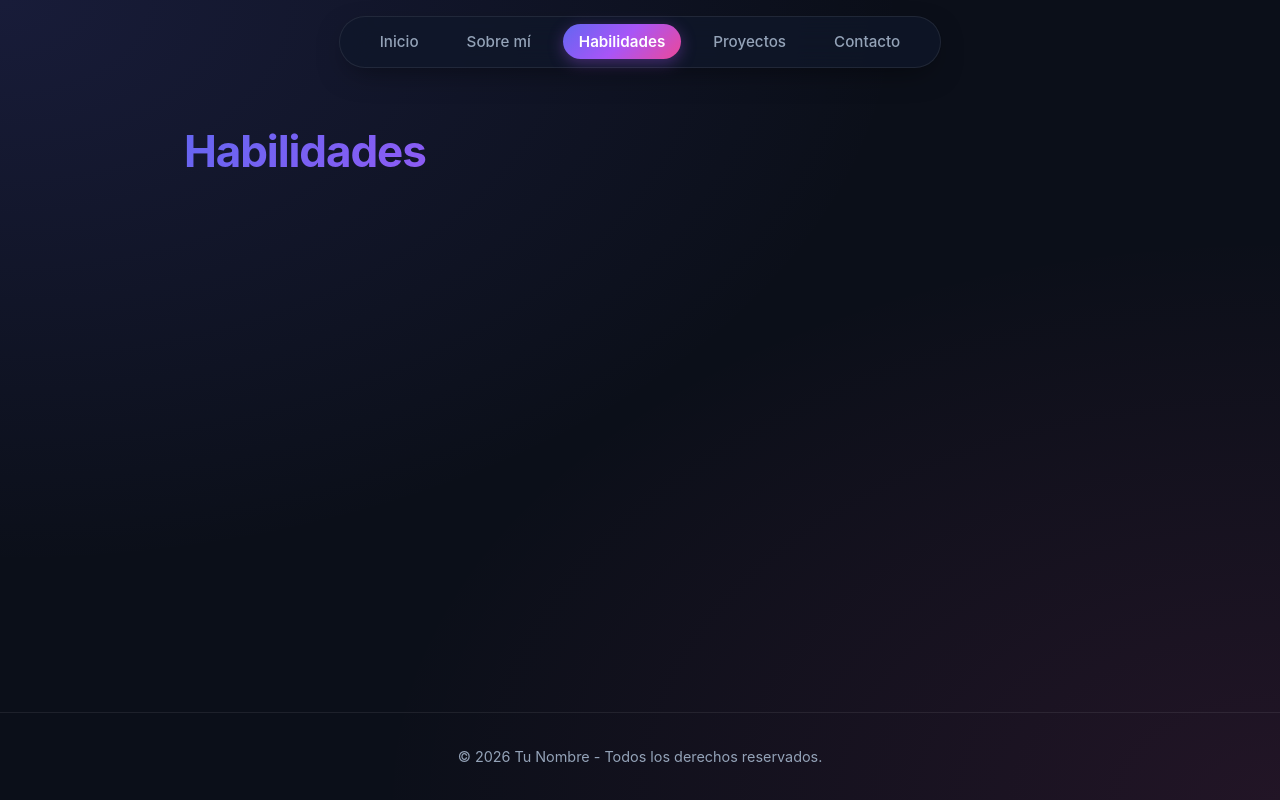
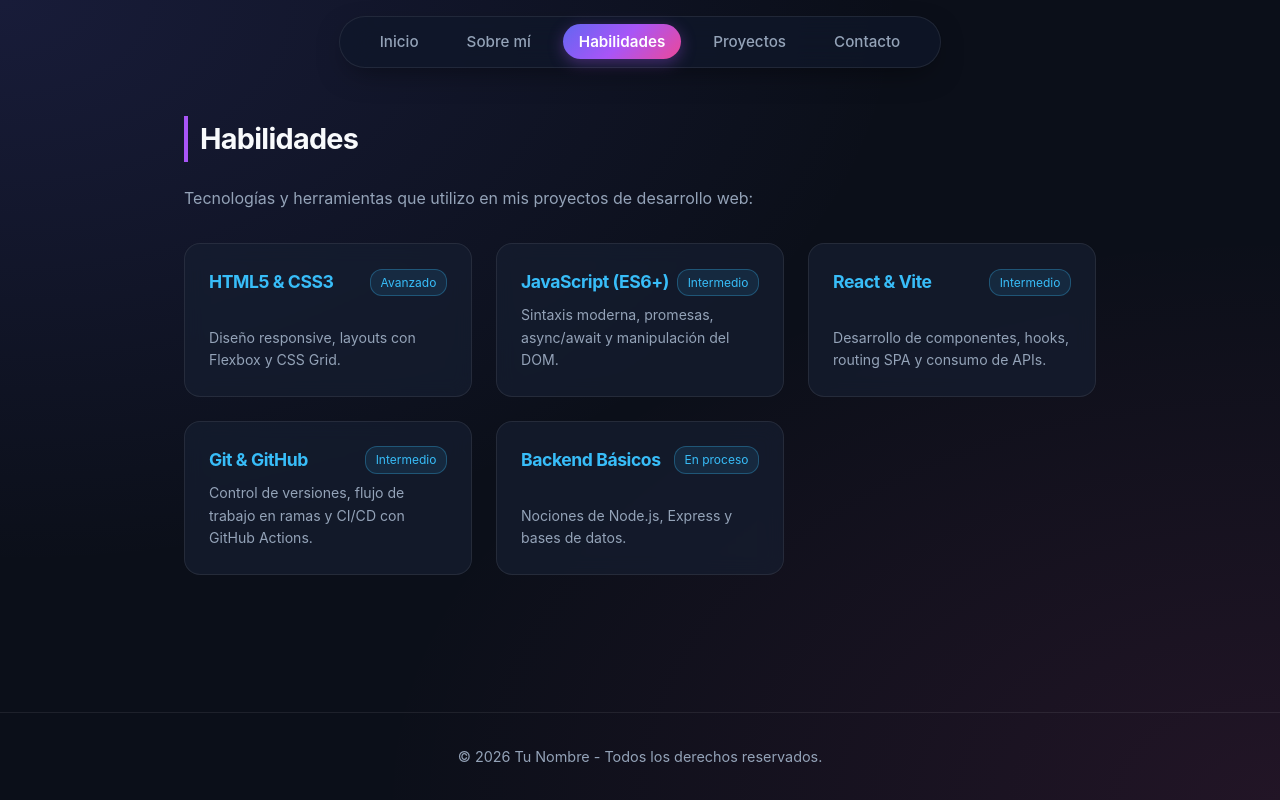
Before and after one commit to felipelienlaf/mini-portafolio, a React (Vite) app: page /habilidades in a window 1280 px wide. Built offline with nearby package versions, Linux system fonts and the light colour scheme.

Commit message:
feat: agregar contenido y tarjetas a la seccion de Habilidades

```diff
--- a/src/pages/Habilidades.jsx
+++ b/src/pages/Habilidades.jsx
@@ -1,3 +1,39 @@
 export default function Habilidades() {
-  return <h1>Habilidades</h1>;
+  const habilidadesTecnicas = [
+    { nombre: 'HTML5 & CSS3', nivel: 'Avanzado', desc: 'Diseño responsive, layouts con Flexbox y CSS Grid.' },
+    { nombre: 'JavaScript (ES6+)', nivel: 'Intermedio', desc: 'Sintaxis moderna, promesas, async/await y manipulación del DOM.' },
+    { nombre: 'React & Vite', nivel: 'Intermedio', desc: 'Desarrollo de componentes, hooks, routing SPA y consumo de APIs.' },
+    { nombre: 'Git & GitHub', nivel: 'Intermedio', desc: 'Control de versiones, flujo de trabajo en ramas y CI/CD con GitHub Actions.' },
+    { nombre: 'Backend Básicos', nivel: 'En proceso', desc: 'Nociones de Node.js, Express y bases de datos.' }
+  ];
+
+  return (
+    <section>
+      <h2>Habilidades</h2>
+      <p style={{ color: 'var(--text-muted)', marginBottom: '2rem' }}>
+        Tecnologías y herramientas que utilizo en mis proyectos de desarrollo web:
+      </p>
+
+      <div className="grid-cards">
+        {habilidadesTecnicas.map((hab, index) => (
+          <div key={index} className="card" style={{ padding: '1.5rem' }}>
+            <div style={{ display: 'flex', justifyContent: 'space-between', alignItems: 'center', marginBottom: '0.5rem' }}>
+              <h3 style={{ fontSize: '1.1rem', color: '#38bdf8' }}>{hab.nombre}</h3>
+              <span style={{
+                fontSize: '0.75rem',
+                padding: '0.2rem 0.6rem',
+                borderRadius: '12px',
+                background: 'rgba(56, 189, 248, 0.1)',
+                color: '#38bdf8',
+                border: '1px solid rgba(56, 189, 248, 0.3)'
+              }}>
+                {hab.nivel}
+              </span>
+            </div>
+            <p style={{ fontSize: '0.88rem', color: 'var(--text-muted)', margin: 0 }}>{hab.desc}</p>
+          </div>
+        ))}
+      </div>
+    </section>
+  );
 }
```
